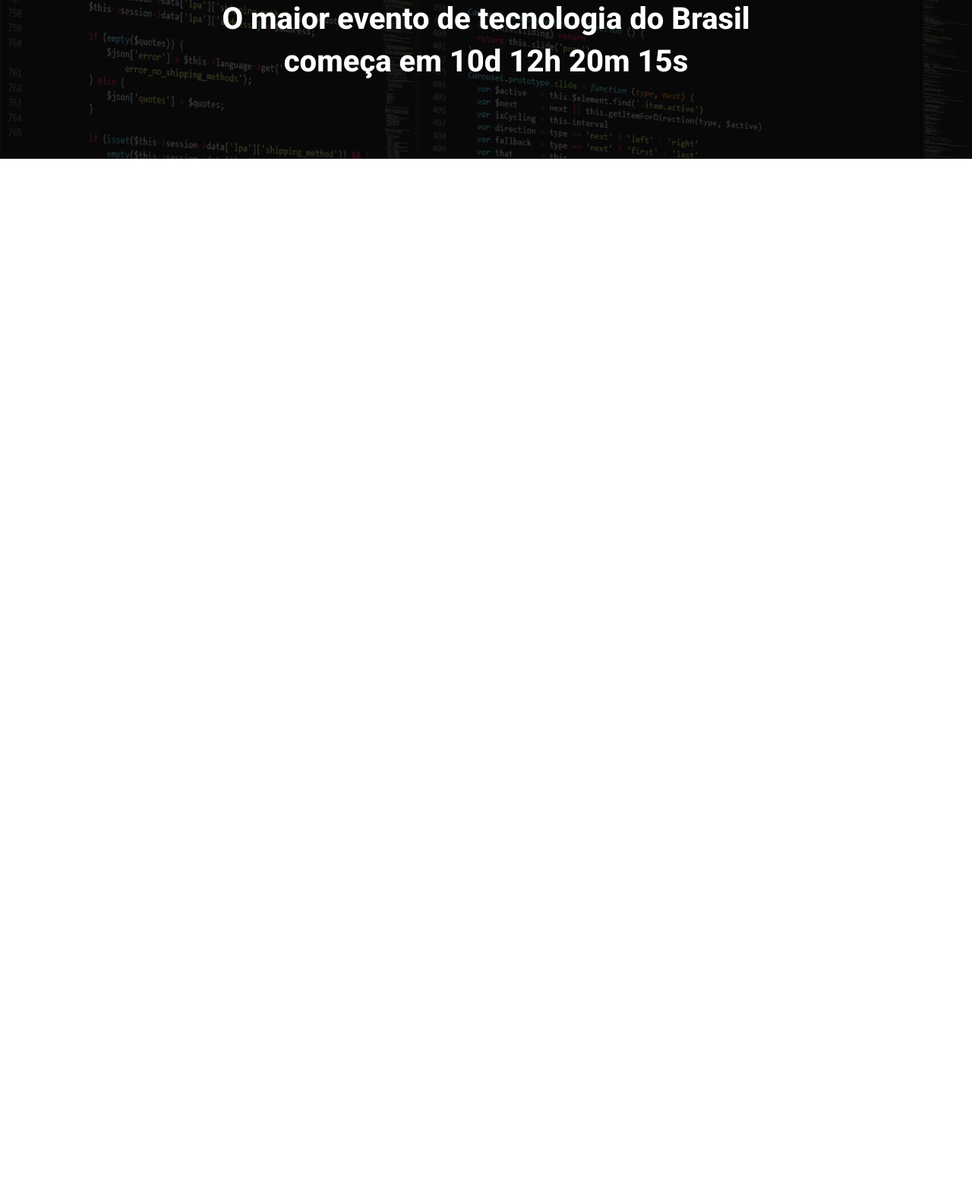
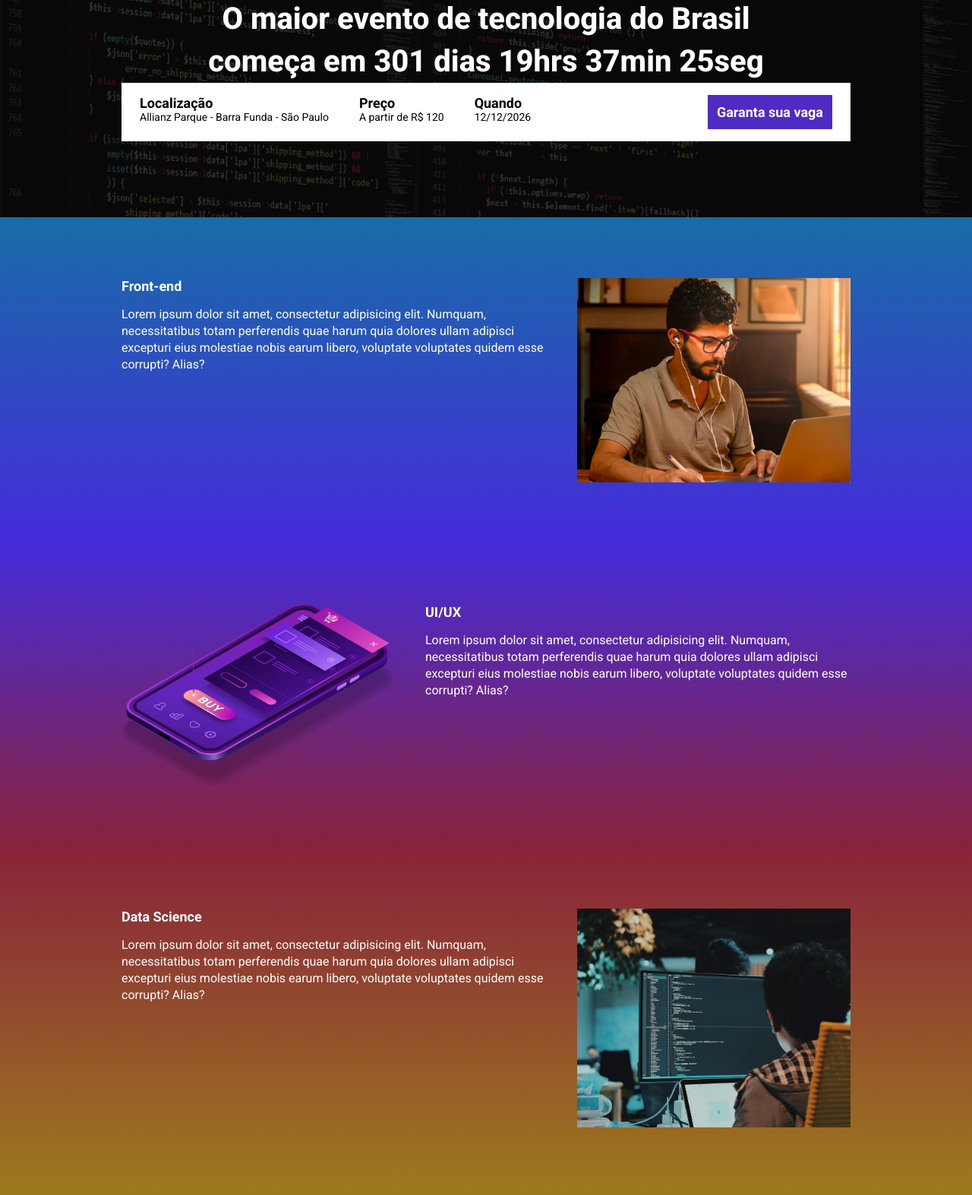
Before and after one commit to dzkneves/ebac_tech_talks, a website built with Parcel: page src/index.html in a window 1280 px wide. Shown: the part 147-1720 px from the top of the page at 76% size. Before the commit the page ends 800 px from the top, so only its background shows below. Built offline with nearby package versions, Linux system fonts and the light colour scheme.

Commit message:
Criando a contagem regeressiva

```diff
--- a/package.json
+++ b/package.json
@@ -4,6 +4,7 @@
   "description": "",
   "scripts": {
     "dev": "parcel src/index.html src/styles/main.scss src/scripts/main.js",
+    "build": "parcel build src/index.html",
     "test": "echo \"Error: no test specified\" && exit 1"
   },
   "keywords": [],
--- a/src/index.html
+++ b/src/index.html
@@ -10,6 +10,7 @@
     <link href="https://fonts.googleapis.com/css2?family=Roboto:ital,wght@0,100..900;1,100..900&display=swap"
         rel="stylesheet">
     <link rel="stylesheet" href="styles/main.scss">
+    <link rel="stylesheet" href="https://unpkg.com/aos@next/dist/aos.css" />
 </head>
 
 <body>
@@ -17,10 +18,81 @@
         <div class="container">
             <img class="hero__logo" src="./images/ebac_logo.svg" alt="EBAC">
             <p class="hero__text">
-                O maior evento de tecnologia do Brasil começa em 10d 12h 20m 15s
+                O maior evento de tecnologia do Brasil começa em <span id="contador"></span>
             </p>
+            <div class="infos-bar">
+                <ul class="infos-bar__infos">
+                    <li class="infos-bar__infos__item">
+                        <b>Localização</b>
+                        Allianz Parque - Barra Funda - São Paulo
+                    </li>
+                    <li class="infos-bar__infos__item">
+                        <b>Preço</b>
+                        A partir de R$ 120
+                    </li>
+                    <li class="infos-bar__infos__item">
+                        <b>Quando</b>
+                        12/12/2026
+                    </li>
+                </ul>
+                <a href="#" class="button button--primary">
+                    Garanta sua vaga
+                </a>
+            </div>
         </div>
     </header>
+
+    <section class="event event--frontend">
+        <div class="container" data-aos="fade-right">
+            <div class="event__details">
+                <h2 class="event__details__title">Front-end</h2>
+                <p class="event__details__description">Lorem ipsum dolor sit amet, consectetur adipisicing elit.
+                    Numquam, necessitatibus totam perferendis quae harum quia dolores ullam adipisci excepturi eius
+                    molestiae nobis earum libero, voluptate voluptates quidem esse corrupti? Alias?</p>
+
+            </div>
+            <img class="event__image" src="./images/frontend.png" alt="Front-end">
+        </div>
+    </section>
+    <section class="event event--ui-ux event--image-left">
+        <div class="container" data-aos="fade-left">
+            <div class="event__details">
+                <h2 class="event__details__title">UI/UX</h2>
+                <p class="event__details__description">Lorem ipsum dolor sit amet, consectetur adipisicing elit.
+                    Numquam, necessitatibus totam perferendis quae harum quia dolores ullam adipisci excepturi eius
+                    molestiae nobis earum libero, voluptate voluptates quidem esse corrupti? Alias?</p>
+
+            </div>
+            <img class="event__image" src="./images/ui-ux.png" alt="Front-end">
+        </div>
+    </section>
+    <section class="event event--data-science">
+        <div class="container" data-aos="fade-right">
+            <div class="event__details">
+                <h2 class="event__details__title">Data Science</h2>
+                <p class="event__details__description">Lorem ipsum dolor sit amet, consectetur adipisicing elit.
+                    Numquam, necessitatibus totam perferendis quae harum quia dolores ullam adipisci excepturi eius
+                    molestiae nobis earum libero, voluptate voluptates quidem esse corrupti? Alias?</p>
+
+            </div>
+            <img class="event__image" src="./images/data.png" alt="Front-end">
+        </div>
+    </section>
+    <section class="event event--backend event--image-left">
+        <div class="container" data-aos="fade-left">
+            <div class="event__details">
+                <h2 class="event__details__title">Back-end</h2>
+                <p class="event__details__description">Lorem ipsum dolor sit amet, consectetur adipisicing elit.
+                    Numquam, necessitatibus totam perferendis quae harum quia dolores ullam adipisci excepturi eius
+                    molestiae nobis earum libero, voluptate voluptates quidem esse corrupti? Alias?</p>
+
+            </div>
+            <img class="event__image" src="./images/backend.png" alt="Front-end">
+        </div>
+    </section>
+
+    <script src="https://unpkg.com/aos@next/dist/aos.js"></script>
+    <script src="scripts/main.js"></script>
 </body>
 
 </html>
--- a/src/scripts/main.js
+++ b/src/scripts/main.js
@@ -1 +1,32 @@
-console.log("Olá mundo");
+AOS.init();
+
+const dataDoEvento = new Date("Dec 12, 2026 19:00:00");
+const timeStampDoEvento = dataDoEvento.getTime();
+
+const contaAsHoras = setInterval(function() {
+    const agora = new Date();
+    const timeStampAtual = agora.getTime();
+
+    const distanciaAteOEvento = timeStampDoEvento - timeStampAtual;
+
+    const diaEmMs = 1000 * 60 * 60 * 24;
+    const horaEmMs = 1000 * 60 * 60;
+    const minutoEmMs = 1000 * 60;
+
+    const diasAteOEvento = Math.floor(distanciaAteOEvento / (diaEmMs));
+    const horasAteOEvento = Math.floor((distanciaAteOEvento % diaEmMs) / (horaEmMs));
+    const minutosAteOEvento = Math.floor(distanciaAteOEvento % (horaEmMs) / (minutoEmMs))
+    const segundosAteOEvento = Math.floor((distanciaAteOEvento % minutoEmMs) / 1000);
+
+    console.log(horasAteOEvento);
+    console.log(diasAteOEvento);
+    console.log(minutosAteOEvento);
+    console.log(segundosAteOEvento);
+
+    document.getElementById('contador').innerHTML = `${diasAteOEvento} dias ${horasAteOEvento}hrs ${minutosAteOEvento}min ${segundosAteOEvento}seg`
+
+    if (distanciaAteOEvento < 0 ) {
+        clearInterval(contaAsHoras);
+        document.getElementById('contador').innerHTML = `Evento expirado`
+    }
+}, 1000)
--- /dev/null
+++ b/src/styles/_event.scss
@@ -0,0 +1,62 @@
+@use 'variables';
+
+.event {
+    padding: 80px 0;
+
+
+    &--frontend {
+        background-image: linear-gradient(variables.$blue1, variables.$blue2);
+    }
+    &--ui-ux {
+        background-image: linear-gradient(variables.$blue2, variables.$pink);
+    }
+    &--data-science {
+        background-image: linear-gradient(variables.$pink, variables.$yellow);
+    }
+    &--backend {
+        background-image: linear-gradient(variables.$yellow, variables.$pink);
+    }
+
+    &--image-left {
+        .container {
+            flex-direction: row-reverse;
+        }
+    }
+
+    .container {
+        display: flex;
+        gap: 40px;
+    }
+
+    &__image {
+        max-width: 360px;
+    }
+
+    &__details {
+
+        &__title {
+            font-size: 18px;
+            font-weight: bold;
+            margin-bottom: 16px;
+        }
+
+        &__description {
+            line-height: 22px;
+        }
+    }
+
+    @media (max-width: 640px) {
+        .container {
+            display: block;
+        }
+
+        &__image {
+            width: 100%;
+        }
+
+        &__details {
+            margin-right: 0;
+            margin-bottom: 16px;
+        }
+    }
+}
--- a/src/styles/_hero.scss
+++ b/src/styles/_hero.scss
@@ -1,3 +1,5 @@
+@use 'variables';
+
 .hero {
     padding-top: 64px;
     padding-bottom: 100px;
@@ -16,7 +18,7 @@
         left: 0;
         width: 100%;
         height: 100%;
-        background-color: #000;
+        background-color: variables.$secondaryTextColor;
         content: '';
         opacity: 0.7;
     }
--- /dev/null
+++ b/src/styles/_variables.scss
@@ -0,0 +1,8 @@
+$textColor: #fff;
+$secondaryTextColor: #000;
+$purple: #4f2ac3;
+
+$blue1: #186ca7;
+$blue2: #442bdb;
+$pink: #89223B;
+$yellow: #9c791D;
--- /dev/null
+++ b/src/styles/componentes/_buttons.scss
@@ -0,0 +1,25 @@
+@use '../variables';
+
+.button {
+    padding: 12px;
+    font-size: 18px;
+    font-weight: bold;
+    text-decoration: none;
+    white-space: nowrap;
+    text-align: center;
+
+    &--primary {
+        color: #fff;
+        background-color: variables.$purple;
+    }
+
+    @media (max-width: 640px) {
+        display: block;
+        width: 100%;
+    }
+
+    @media (min-width: 1024px) {
+        display: flex;
+        align-items: center;
+    }
+}
--- /dev/null
+++ b/src/styles/componentes/_infos_bar.scss
@@ -0,0 +1,42 @@
+@use '../variables';
+
+.infos-bar {
+    padding: 16px 24px;
+    background-color: variables.$textColor;
+    display: flex;
+    justify-content: space-between;
+
+    &__infos {
+        display: flex;
+        gap: 40px;
+
+        &__item {
+            font-size: 14px;
+            color: variables.$secondaryTextColor;
+
+            b {
+                font-size: 18px;
+                display: block;
+                color: variables.$secondaryTextColor;
+            }
+        }
+    }
+
+    @media (max-width: 640px) {
+        display: block;
+
+        &__infos {
+            display: block;
+
+            &__item {
+                margin-bottom: 24px;
+            }
+        }
+    }
+
+    @media (max-width: 1024px) {
+        &__infos {
+            gap: 16px;
+        }
+    }
+}
--- a/src/styles/main.scss
+++ b/src/styles/main.scss
@@ -1,11 +1,16 @@
 @use 'hero';
+@use 'componentes/infos_bar';
+@use 'componentes/buttons';
+@use 'event';
+@use 'variables';
 
 *{
     margin: 0;
     padding: 0;
     box-sizing: border-box;
     font-family: Roboto, sans-serif;
-    color: #fff;
+    color: variables.$textColor;
+    list-style: none;
 }
 
 .container {
```
